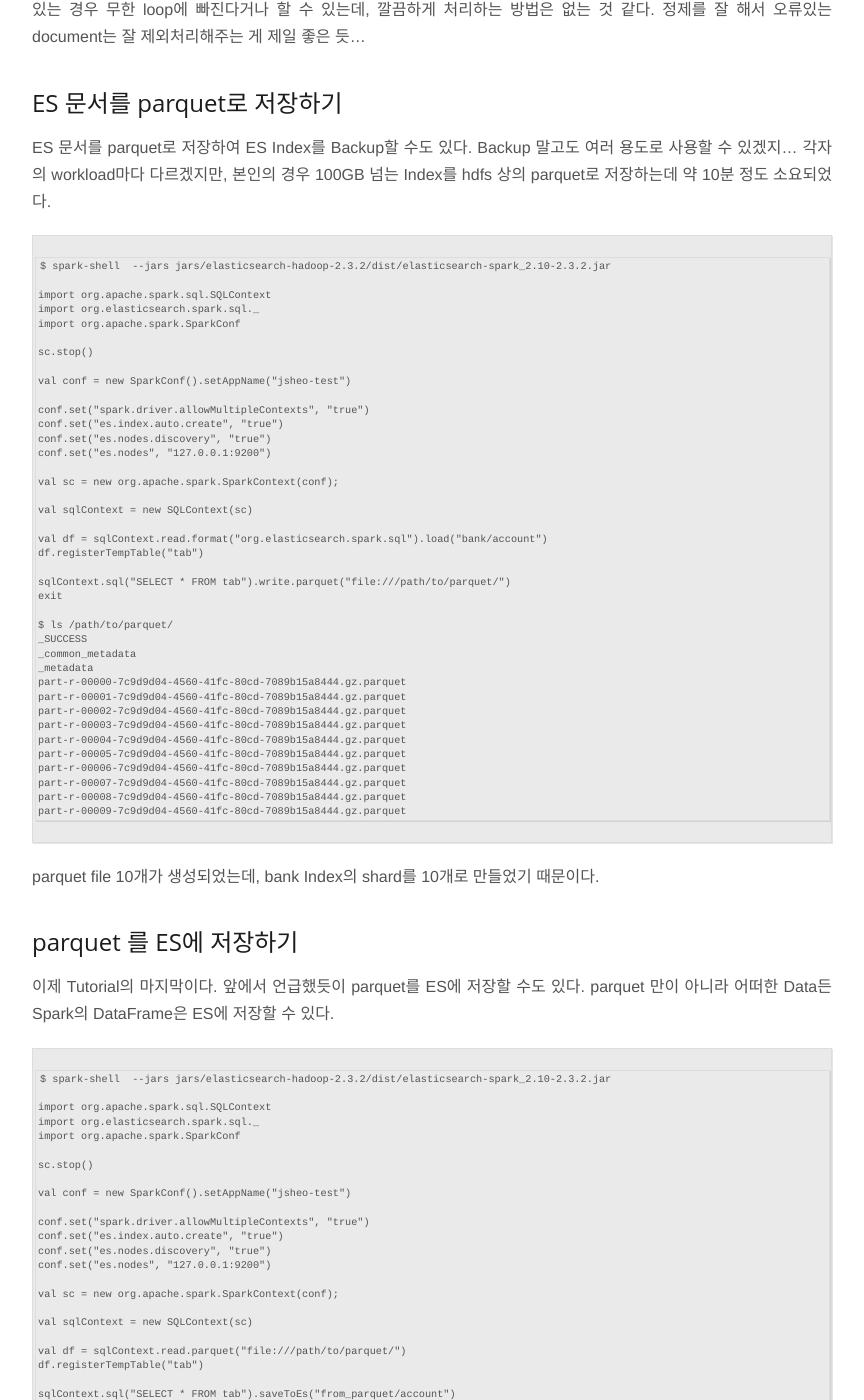
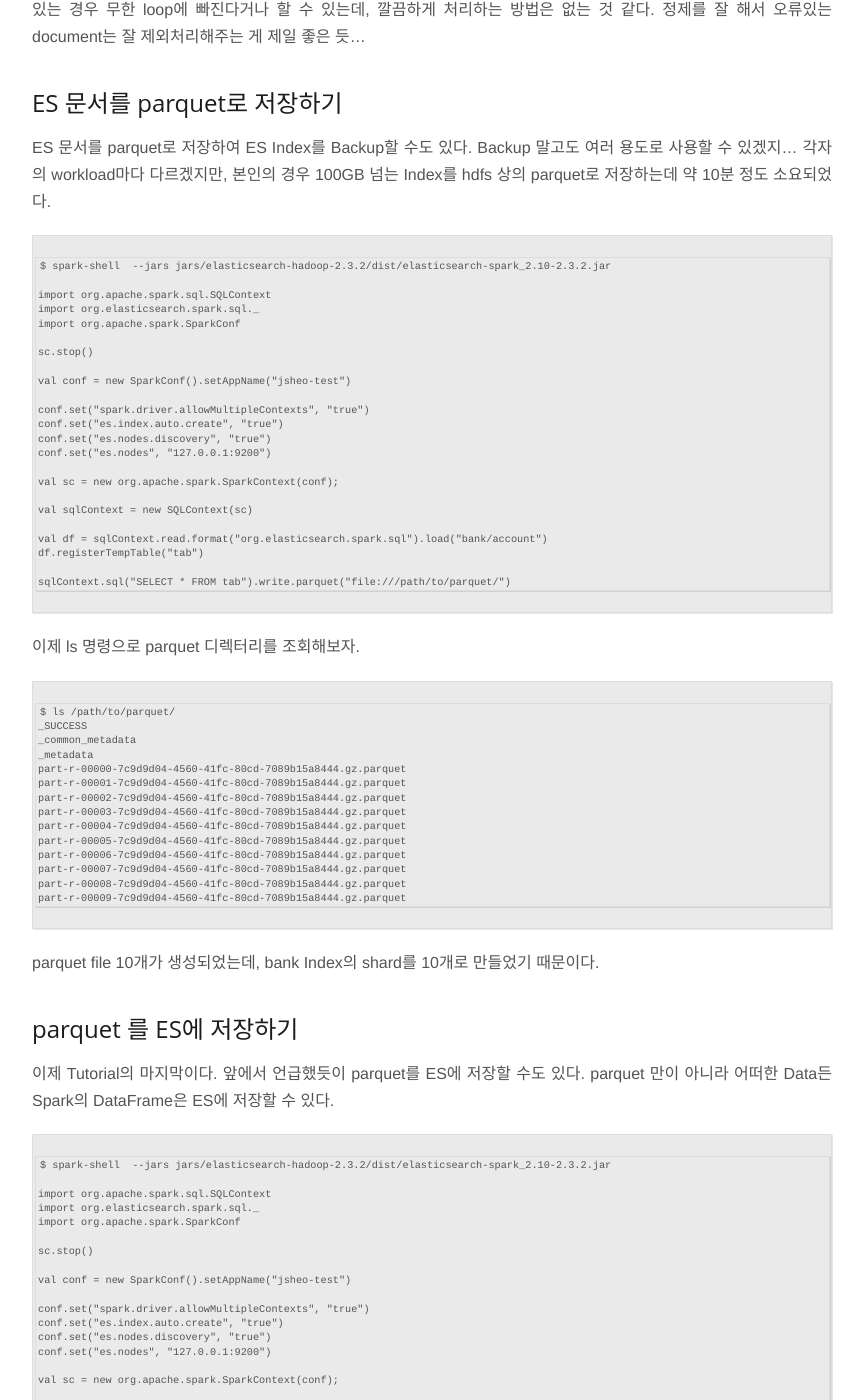
Before and after one commit to jason-heo/jason-heo.github.io, a Jekyll site: the page built from _posts/2016-06-28-elasticsearch-with-spark.md, in a window 1280 px wide and 1400 px high, scrolled down 7323 px. Shown: the whole window, without its empty margins (208-1072 px from the left). Built offline with Jekyll 4.4.1, drawn with Linux system fonts in a browser that asks for light colours; nearby versions of some CDN libraries; comment, search, counter and statistics services are not loaded.

Commit message:
line break

```diff
--- a/_posts/2016-06-28-elasticsearch-with-spark.md
+++ b/_posts/2016-06-28-elasticsearch-with-spark.md
@@ -359,7 +359,8 @@ ES 문서를 parquet로 저장하여 ES Index를 Backup할 수도 있다. Backup
     df.registerTempTable("tab")
 
     sqlContext.sql("SELECT * FROM tab").write.parquet("file:///path/to/parquet/")
-    exit
+
+이제 ls 명령으로 parquet 디렉터리를 조회해보자.
 
     $ ls /path/to/parquet/
     _SUCCESS
```
